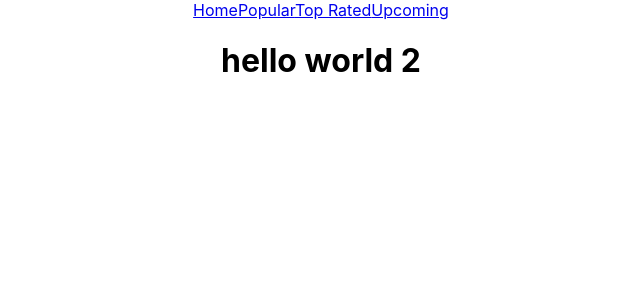
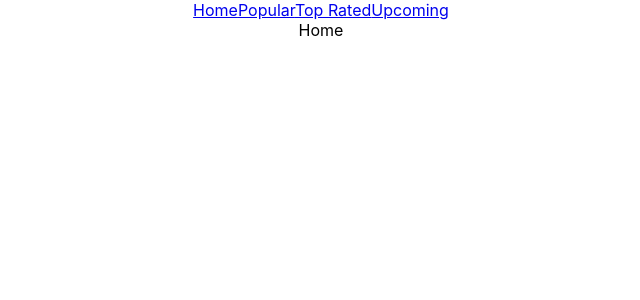
Before and after one commit to ishneeeeeet/ecomm-app, a React (Create React App) app: page / in a window 1280 px wide. Shown: the top 300 px of the page, without its empty margins (319-959 px from the left). Built offline with nearby package versions, Linux system fonts and the light colour scheme; no server answers.

Commit message:
second commit

```diff
--- a/package.json
+++ b/package.json
@@ -6,10 +6,13 @@
     "@testing-library/jest-dom": "^5.16.5",
     "@testing-library/react": "^13.4.0",
     "@testing-library/user-event": "^13.5.0",
+    "axios": "^1.4.0",
     "react": "^18.2.0",
     "react-dom": "^18.2.0",
+    "react-responsive-carousel": "^3.2.23",
     "react-router-dom": "^6.11.2",
     "react-scripts": "5.0.1",
+    "responsive-carousel": "^1.5.8",
     "web-vitals": "^2.1.4"
   },
   "scripts": {
--- a/src/App.js
+++ b/src/App.js
@@ -2,6 +2,7 @@
 import "./App.css";
 import { BrowserRouter as Router, Routes, Route } from "react-router-dom";
 import Header from "./components/Header/Header";
+import Home from "./pages/Home/Home";
 
 function App() {
   return (
@@ -10,7 +11,7 @@ function App() {
       <Router>
         <Header/>
         <Routes>
-          <Route index element={<h1>hello world 2</h1>}></Route>
+          <Route index element={<Home/>}></Route>
           <Route path="movie/:id" element={<h1>Movie detail page</h1>}></Route>
           <Route path="movies/:type" element={<h1>Movie list page</h1>}></Route>
           <Route path="/*" element={<h1>Error page</h1>}></Route>
--- /dev/null
+++ b/src/pages/Home/Home.jsx
@@ -0,0 +1,16 @@
+import React, { useEffect } from 'react'
+import axios from "axios"
+
+const Home = () => {
+
+
+    useEffect(() => {
+        const response = axios.get(['https://api.themoviedb.org/3/movie/popular?api_key=bc593757d55de13708c256dad97776c2'])
+
+    })
+  return (
+    <div>Home</div>
+  )
+}
+
+export default Home
```
Also changed, not shown: src/pages/Home/Home.css (added), 1 other file (tests, documents, lock files or other folders).
